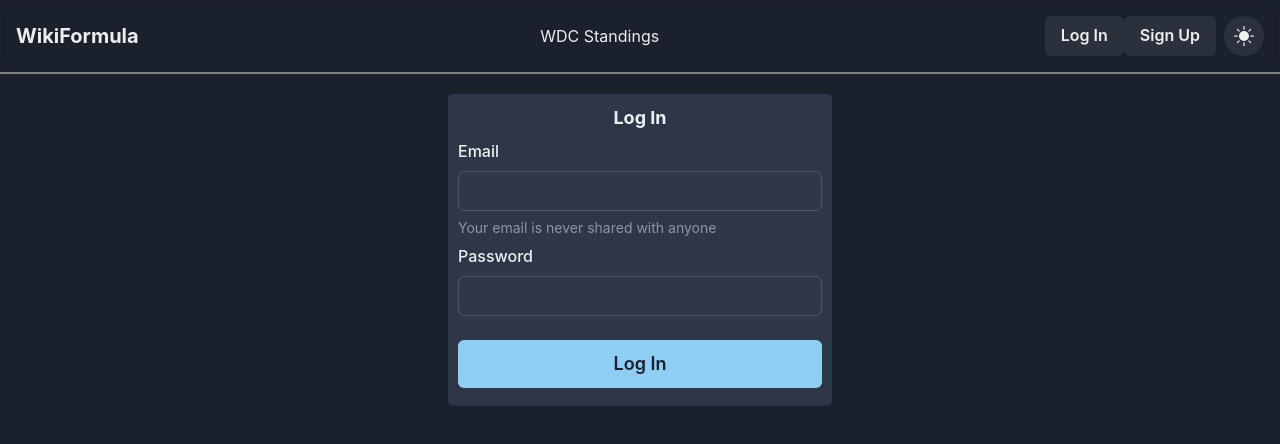
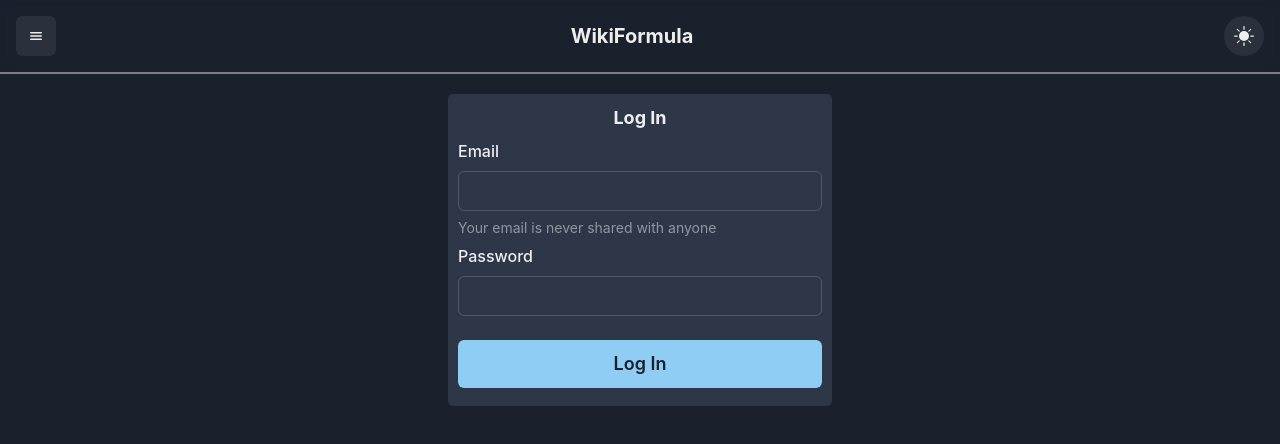
Before and after one commit to singak1/wiki-formula, a React (Create React App) app in the folder frontend/: page /login in a window 1280 px wide. Shown: the top 444 px of the page. Built offline with nearby package versions, Linux system fonts and the light colour scheme.

Commit message:
Fix navbar

```diff
--- a/frontend/src/Components/Navbar.js
+++ b/frontend/src/Components/Navbar.js
@@ -1,5 +1,5 @@
 import { Link } from "react-router-dom"
-import { Tooltip, IconButton, Flex, Heading, Spacer, useColorMode,Text, useDisclosure, Drawer, DrawerOverlay, DrawerContent, DrawerCloseButton, DrawerHeader, DrawerBody, Button } from "@chakra-ui/react"
+import { IconButton, Flex, Heading, Spacer, useColorMode, useDisclosure, Drawer, DrawerOverlay, DrawerContent, DrawerCloseButton, DrawerHeader, DrawerBody, Button } from "@chakra-ui/react"
 import { BsSunFill, BsMoonFill } from "react-icons/bs"
 import { IoMenu, IoHome } from "react-icons/io5"
 import { useNavigate } from "react-router-dom"
@@ -22,27 +22,7 @@ const Navbar = () => {
     }
     return (
         <div className="nav-bar" >
-            <Flex display={{base: "none", md :"flex"}} zIndex='2' mb='4px' minWidth='max-content' alignItems='center' gap='2' padding='4' borderBottom='2px' borderBottomColor='GrayText' >
-                <Link to="/"><Heading as='h4' size='md' mr="4">WikiFormula</Heading></Link>
-                <Spacer />
-                <Link to="/standings/WDC"><Text fontSize={"h6"} size="md" m="auto">WDC Standings</Text></Link>
-                <Spacer />
-                {user && (<div>
-                    <span>{user.email}</span><Button ml='4px' onClick={handleClick}>Log Out</Button>
-                </div>)}
-                {!user && (<div>
-                    <Link to="/login"><Button>Log In</Button></Link>
-                    <Link to="/signup"><Button>Sign Up</Button></Link>
-                </div>)}
-                <Tooltip label='Toggle Dark Mode'>
-                    <IconButton aria-label="toggle dark mode" onClick={toggleColorMode}
-                        borderRadius='30'
-                        fontSize='20'
-                        icon={colorMode === "light" ? <BsMoonFill /> : <BsSunFill />}
-                    />
-                </Tooltip>
-            </Flex >
-            <Flex alignItems='center' display={{base: "flex", md :"none"}} zIndex='2' mb='4px' minWidth='max-content' gap='2' padding='4' borderBottom='2px' borderBottomColor='GrayText' position='sticky' top='0' backdropFilter='blur(6px)'>
+            <Flex alignItems='center' zIndex='2' mb='4px' minWidth='max-content' gap='2' padding='4' borderBottom='2px' borderBottomColor='GrayText' position='sticky' top='0' backdropFilter='blur(6px)'>
             <IconButton aria-label="menu button" icon={<IoMenu />} onClick={onOpen} />
             <Drawer onClose={onClose} isOpen={isOpen} placement="left" size={"xs"}>
                 <DrawerOverlay/>
@@ -56,7 +36,9 @@ const Navbar = () => {
                         icon={<IoHome />}
                 />
                 <Link to="/standings/WDC"><Button>WDC Standings</Button></Link>
-                <Button onClick={handleClick}>Log Out</Button>
+                {user && (<div>
+                    <span>{user.email}</span><Button ml='4px' onClick={handleClick}>Log Out</Button>
+                </div>)}
                 <Link to="/login"><Button>Log In</Button></Link>
                 <Link to="/signup"><Button>Sign Up</Button></Link>
                 </DrawerBody>
```
